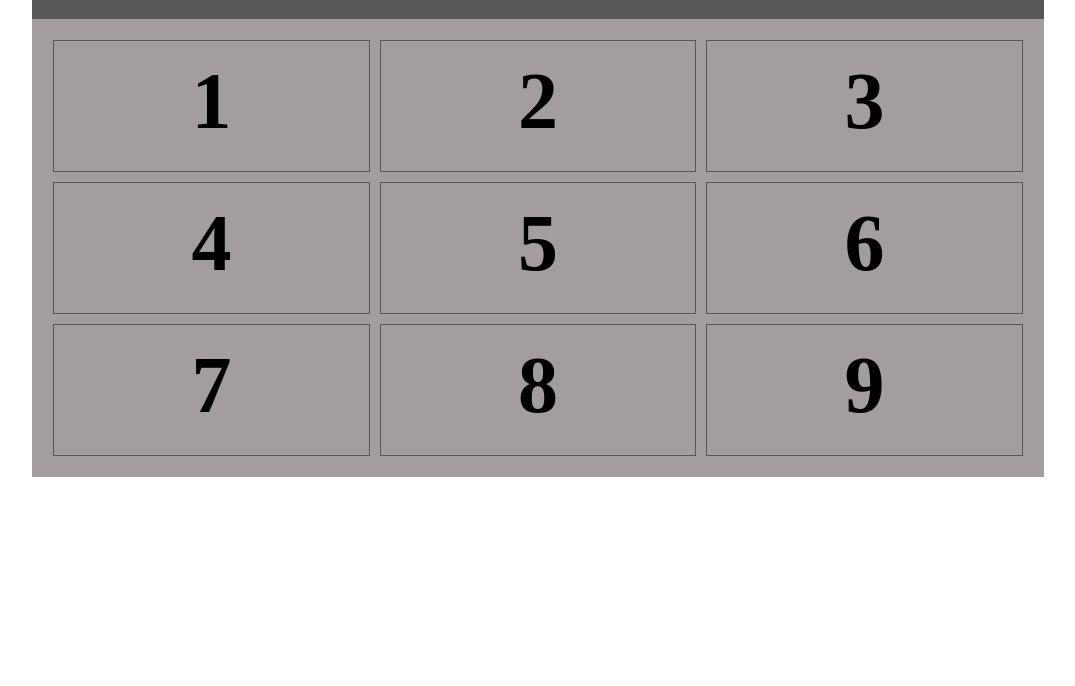
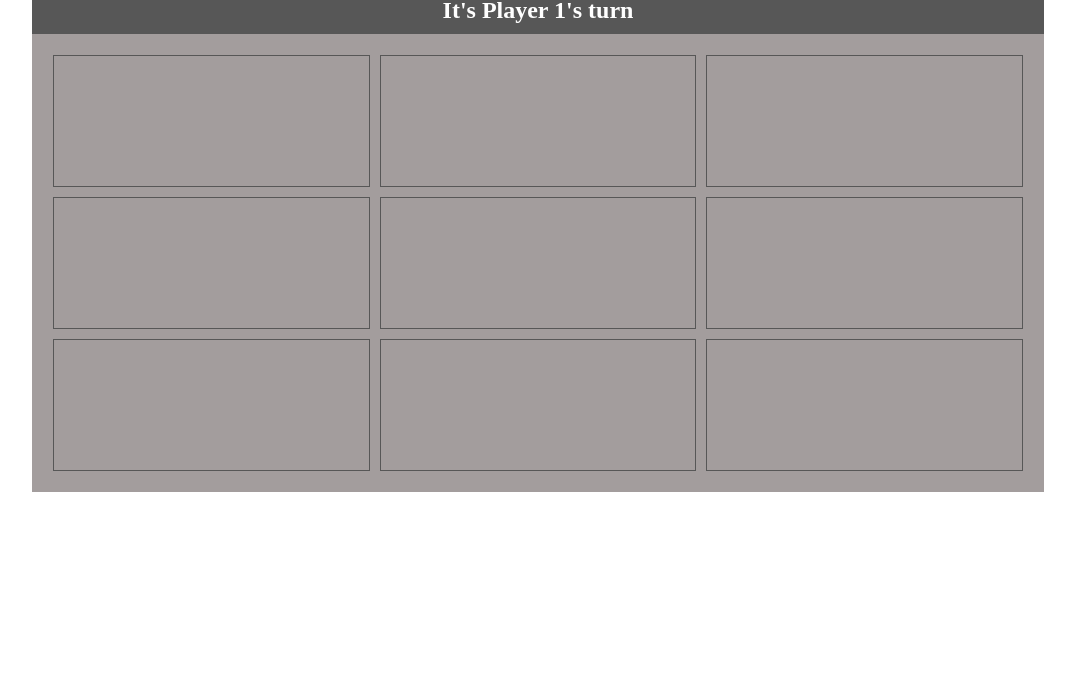
Before and after one commit to thierved/Tic-Tac-Toe, a plain HTML site: page index.html in a window 1280 px wide. Shown: the part 114-800 px from the top of the page, without its empty margins (102-1177 px from the left). Drawn offline with nearby package versions, Linux system fonts and the light colour scheme.

Commit message:
add layout features

```diff
--- a/app.js
+++ b/app.js
@@ -0,0 +1,34 @@
+    'use-strict'
+let currentPlayer = 1;
+let p1 = [];
+let p2 =[];
+let $activePlayer = $('#active-player')
+                    .text(`It\'s Player ${currentPlayer}'s turn`);
+
+(function() {
+
+    playDice();
+
+})();
+
+function playDice() {
+    $('.cell').click(function() {
+        if (currentPlayer === 1) {
+            p1.push($(this).attr('id'));
+            $(this).off();
+            currentPlayer = 2;
+            putDice($(this).attr('id'), 'X');
+        } else {
+            p2.push($(this).attr('id'));
+            $(this).off();
+            currentPlayer = 1;
+            putDice($(this).attr('id'), 'O');
+        };
+    } )
+}
+
+function putDice(id, dice) {
+    $activePlayer = $('#active-player')
+                    .text(`It\'s Player ${currentPlayer}'s turn`);
+    $('#'+id).text(dice);
+}
--- a/css/main.css
+++ b/css/main.css
@@ -6,9 +6,17 @@
 }
 .container h1 {
   margin: 0;
-  padding: 2rem;
+  padding: 1rem;
   text-align: center;
 }
+
+.container #active-player {
+  margin: 0;
+  padding: 10px;
+  text-align: center;
+  color: #fff;
+}
+
 .cell-container {
   display: flex;
   flex-direction: column;
@@ -28,8 +36,10 @@
   margin: 0 5px;
   padding: 15px;
   text-align: center;
+  font-family: 'Franklin Gothic Medium', 'Arial Narrow', Arial, sans-serif;
   font-size: 5rem;
   font-weight: bold;
+  font-style: italic;
   border: #575757 solid 1px;
 }
 
--- a/index.html
+++ b/index.html
@@ -10,23 +10,26 @@
 <body>
     <div class="container">
         <h1>Tic-Tac-Toe</h1>
+        <h2 id="active-player"></h2>
         <div class="cell-container">
             <div class="row">
-                <div class="cell" id="1">1</div>
-                <div class="cell" id="2">2</div>
-                <div class="cell" id="3">3</div>
+                <div class="cell" id="1"></div>
+                <div class="cell" id="2"></div>
+                <div class="cell" id="3"></div>
             </div>
             <div class="row">
-                <div class="cell" id="4">4</div>
-                <div class="cell" id="5">5</div>
-                <div class="cell" id="6">6</div>
+                <div class="cell" id="4"></div>
+                <div class="cell" id="5"></div>
+                <div class="cell" id="6"></div>
             </div>
             <div class="row">
-                <div class="cell" id="7">7</div>
-                <div class="cell" id="8">8</div>
-                <div class="cell" id="9">9</div>
+                <div class="cell" id="7"></div>
+                <div class="cell" id="8"></div>
+                <div class="cell" id="9"></div>
             </div>
         </div>
     </div>
+    <script src="./jquery-3.3.1.min.js"></script>
+    <script src="./app.js"></script>
 </body>
 </html>
```
